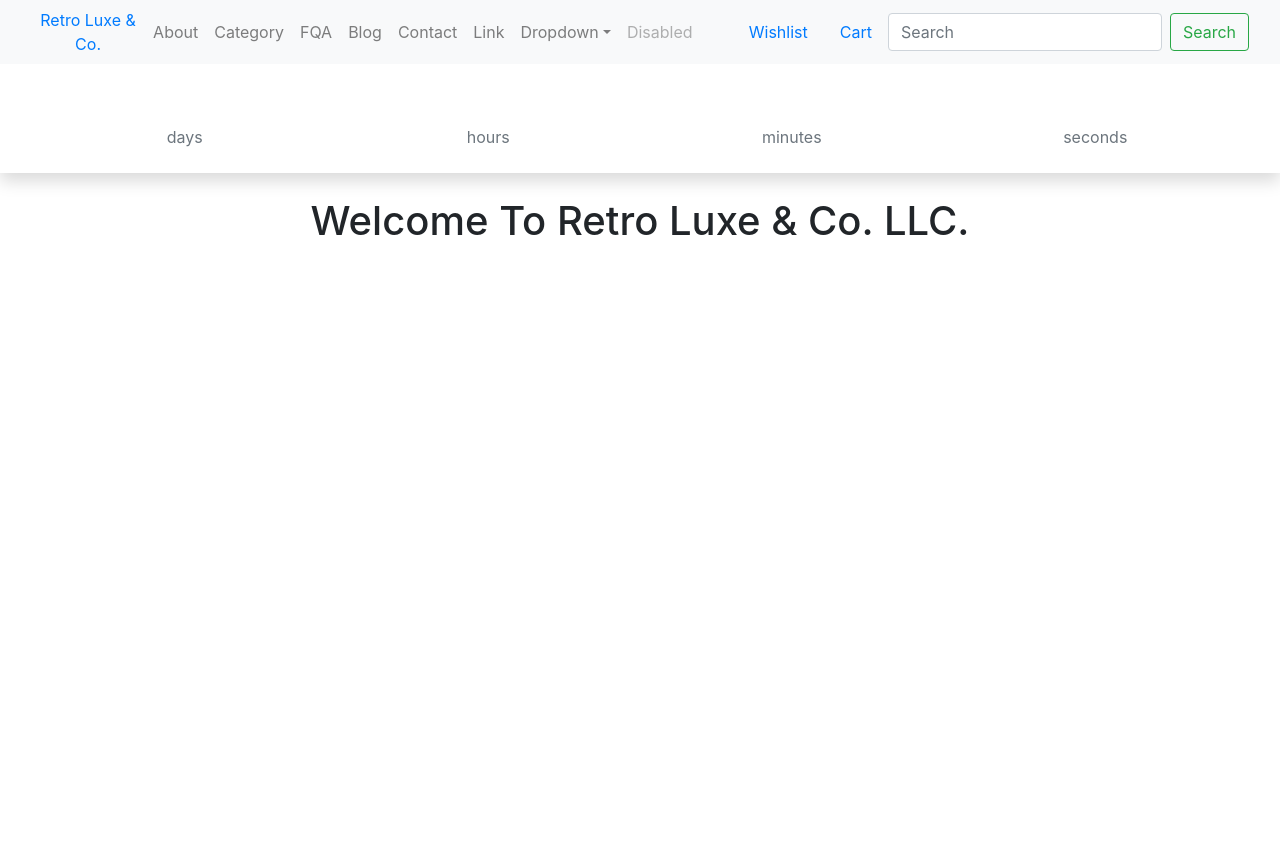
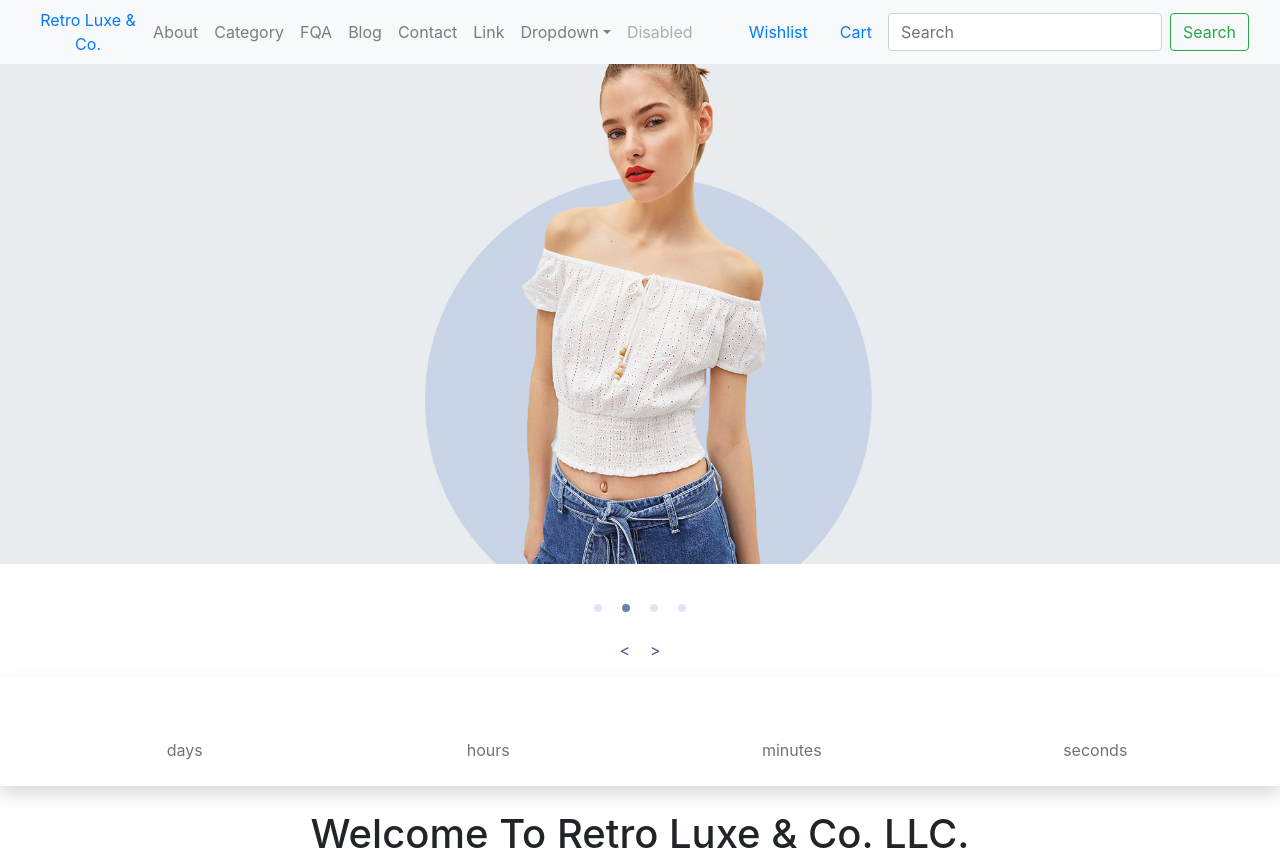
Before and after one commit to dagreatcode/RetroLuxe-Co.LLC, a React (Create React App) app in the folder client/: page / in a window 1280 px wide. Before the commit the page ends 800 px from the top, so only its background shows below. Built offline with nearby package versions, Linux system fonts and the light colour scheme; no server answers.

Commit message:
added img carousel

```diff
--- /dev/null
+++ b/client/src/containers/ImgCarousel/Carousel.css
@@ -0,0 +1,5 @@
+.sliderimg{
+    width: 100%;
+    height: 500px;
+    object-fit: cover
+  }
--- /dev/null
+++ b/client/src/containers/ImgCarousel/Carousel.jsx
@@ -0,0 +1,22 @@
+import React from "react";
+// import "./styles.css";
+import AliceCarousel from "react-alice-carousel";
+import "./Carousel.css"
+import "react-alice-carousel/lib/alice-carousel.css";
+import image1 from "../../img/photo/home-1.jpg";
+import image2 from "../../img/photo/home-2.jpg";
+import image4 from "../../img/photo/home-3-pastel.jpg";
+import image5 from "../../img/photo/home-5.jpg";
+
+export default function Carousel() {
+  return (
+    <div>
+      <AliceCarousel autoPlay autoPlayInterval="3000">
+        <img src={image1} className="sliderimg" alt="" />
+        <img src={image2} className="sliderimg" alt="" />
+        <img src={image4} className="sliderimg" alt="" />
+        <img src={image5} className="sliderimg" alt="" />
+      </AliceCarousel>
+    </div>
+  );
+}
--- a/client/src/containers/pages/Home/Home.jsx
+++ b/client/src/containers/pages/Home/Home.jsx
@@ -1,12 +1,13 @@
 import React, { Component } from "react";
 import Countdown from "../Countdown/Countdown";
 import { BrowserRouter as Router} from "react-router-dom";
-
+import Carousel from "../../ImgCarousel/Carousel";
 
 class Home extends Component {
   render() {
     return (
       <Router>
+      <Carousel/>
       <Countdown/>
           <div>
             <h1>Welcome To Retro Luxe & Co. LLC.</h1>
--- a/package.json
+++ b/package.json
@@ -36,6 +36,7 @@
     "nodemon": "^2.0.7",
     "path": "^0.12.7",
     "react": "^17.0.1",
+    "react-alice-carousel": "^2.4.0",
     "react-dom": "^17.0.1",
     "react-router-dom": "^5.2.0",
     "twilio": "^3.56.0"
```
Also changed, not shown: 1 other file (tests, documents, lock files or other folders).
